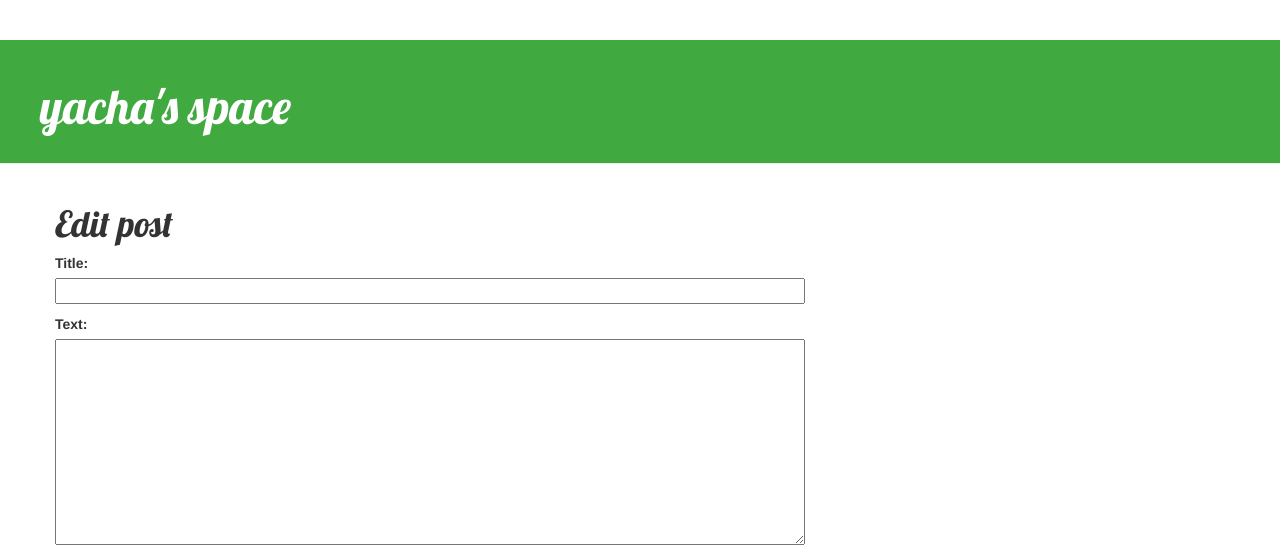
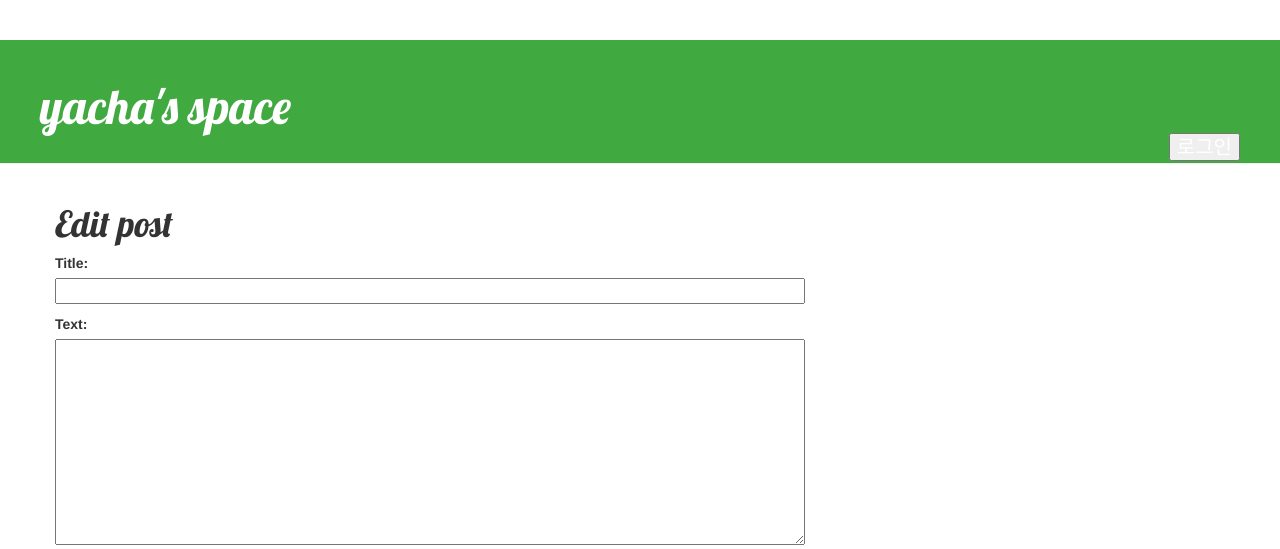
Before and after one commit to isaack0329/my-first-blog, a Django app: template blog/templates/blog/post_edit.html in a window 1280 px wide. Shown: the top 549 px of the page. Run offline with Django 3.2, Linux system fonts and the light colour scheme; the template is opened without the code that fills it: values that come from a table or form of the project are taken from there, others are empty; some libraries are stand-ins or nearby versions.

Commit message:
login judge && Edit && login BT

```diff
--- a/blog/static/css/blog.css
+++ b/blog/static/css/blog.css
@@ -36,7 +36,11 @@ h1, h2, h3, h4 {
     font-size: 26pt;
     margin-right: 20px;
 }
-
+.top-login{
+float:right;
+font-size: 15pt;
+margin-right: 20px;
+}
 .post {
     margin-bottom: 70px;
 }
--- a/blog/templates/blog/base.html
+++ b/blog/templates/blog/base.html
@@ -9,14 +9,29 @@
         <!-- CSS -->
         <link rel="stylesheet" href="{% static 'css/blog.css' %}">
         <title>yacha's Page</title>
+        <script>
+            function goLogin(){
+            alert("!")
+            href.location ="http://127.0.0.1:8000/admin/login/?next=/admin/"
+            }
+        </script>
     </head>
 <body>
 
     <div class="page-header">
-        {% if user.is_authenticated %}
+        {% if user.is_authenticated %} <!-- 로긴하면 보임 -->
         <a href="{% url 'post_new' %}" class="top-menu"><span class="glyphicon glyphicon-plus"></span></a>
         {% endif %}
-        <h1><a href="/">yacha's space</a></h1>
+        <h1><a href="/">yacha's space</a>{% if user.is_authenticated %} <!-- 로긴하면 보임 -->
+        welcome
+        {% else %}<!-- 로긴안됬을때 보임 -->
+        <div>
+        <!--ID: <input type="text" class="top-login" id = "userId" >-->
+        <!--PW: <input type="text" class="top-login" id = "userPw" >-->
+        <input type="button" class="top-login" id="goLoginBt" onclick="goLogin()" value="로그인">
+        </div></h1>
+
+        {% endif %}
     </div>
     <div class="content container">
         <div class="row">
--- a/blog/views.py
+++ b/blog/views.py
@@ -40,3 +40,5 @@ def post_edit(request, pk):
     else:
         form = PostForm(instance=post)
     return render(request, 'blog/post_edit.html', {'form': form})
+def admin(request):
+    return redirect('admin')
```
